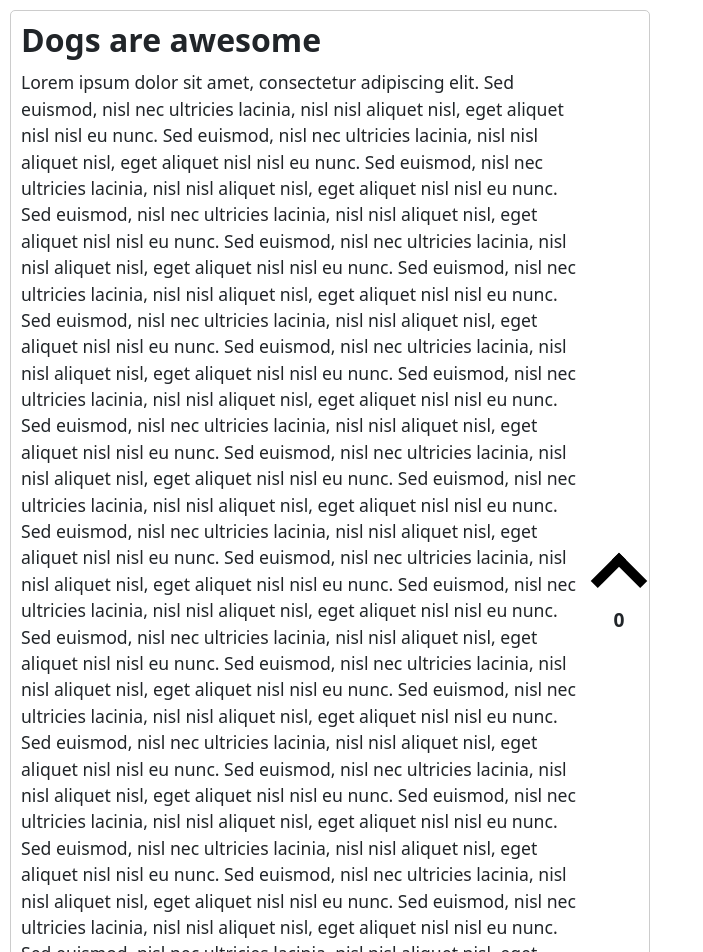
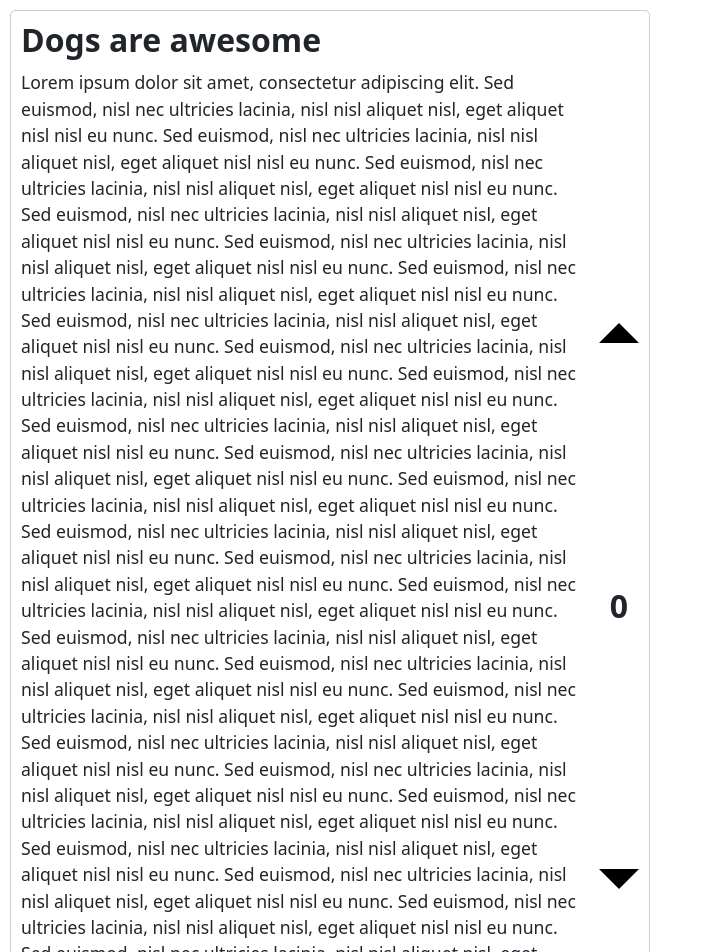
Before and after one commit to teodorpenevski/forum, an Angular app: page / in a window 1280 px wide. Shown: the top 952 px of the page, without its empty margins (0-703 px from the left). Built offline with nearby package versions, Linux system fonts and the light colour scheme.

Commit message:
Created a separate component for the voting box, to be able to put it both in posts in comments without having redundant code.

```diff
--- a/src/app/app.module.ts
+++ b/src/app/app.module.ts
@@ -8,6 +8,7 @@ import { TagComponent } from './tag/tag.component';
 import { CommentComponent } from './comment/comment.component';
 import { UserComponent } from './user/user.component';
 import { AppRoutingModule } from './app-routing.module';
+import { VoteComponent } from './vote/vote.component';
 
 @NgModule({
   declarations: [
@@ -15,7 +16,8 @@ import { AppRoutingModule } from './app-routing.module';
     PostComponent,
     TagComponent,
     CommentComponent,
-    UserComponent
+    UserComponent,
+    VoteComponent
   ],
   imports: [
     BrowserModule,
--- a/src/app/post/post.component.css
+++ b/src/app/post/post.component.css
@@ -6,44 +6,6 @@
   padding: 10px;
   border: 1px solid #ccc;
   border-radius: 5px;
-}
-
-.post-likes {
-  display: flex;
-  text-align: center;
-  flex-direction: column;
-  justify-content: center;
-  align-content: center;
-  gap: 5px;
-  margin: 10px 0;
-  width: 50rem;
-}
-
-.like-element {
-  display: inline-block;
-  border: solid black;
-  border-width: 0 10px 10px 0;
-  padding: 3px;
-  transform: rotate(-135deg);
-  width: 2.5em;
-  height: 2.5em;
-}
-
-.liked {
-  border-color: red;
-}
-
-.like-element:hover {
-  border-color: #666666;
-}
-
-.liked:hover {
-  border-color: darkred;
-}
-
-.vote-count {
-  font-size: 1.2em;
-  font-weight: bold;
 }
 
 .title {
--- a/src/app/post/post.component.html
+++ b/src/app/post/post.component.html
@@ -13,8 +13,5 @@
       <p class="edit-time" *ngIf="lastEditedDate">last edit on {{ lastEditedDate }}</p>
     </div>
   </div>
-  <div class="post-likes">
-    <span class="like-element" (click)="like()" [ngClass]="{'liked': isLiked}"></span>
-    <p class="vote-count">{{ likesCount }}</p>
-  </div>
+  <app-vote></app-vote>
 </div>
--- a/src/app/post/post.component.ts
+++ b/src/app/post/post.component.ts
@@ -1,4 +1,7 @@
-import { Component} from '@angular/core';
+import { Component } from '@angular/core';
+
+import { VoteComponent } from "../vote/vote.component";
+
 @Component({
   selector: 'app-post',
   templateUrl: './post.component.html',
--- /dev/null
+++ b/src/app/vote/vote.component.css
@@ -0,0 +1,38 @@
+.vote-box {
+  display: flex;
+  flex-direction: column;
+  justify-content: space-evenly;
+  height: 100%;
+  text-align: center;
+  font-size: 2em;
+  font-weight: bold;
+}
+
+.up-vote {
+  width: 0;
+  height: 0;
+  border-left: 20px solid transparent;
+  border-right: 20px solid transparent;
+  border-bottom: 20px solid black;
+}
+
+.down-vote {
+  width: 0;
+  height: 0;
+  border-left: 20px solid transparent;
+  border-right: 20px solid transparent;
+  border-top: 20px solid black;
+}
+
+.down-vote.clicked {
+  border-top: 20px solid red;
+}
+
+.up-vote.clicked {
+  border-bottom: 20px solid red;
+}
+
+.vote-count {
+  margin: 0;
+  padding: 0;
+}
--- /dev/null
+++ b/src/app/vote/vote.component.html
@@ -0,0 +1,9 @@
+<div class="vote-box">
+  <div>
+    <span class="up-vote" (click)="upvote()" [ngClass]="{'clicked' : isUpvotedOrDownvoted === 1}"></span>
+  </div>
+  <p class="vote-count">{{ voteCount }}</p>
+  <div>
+    <span class="down-vote" (click)="downvote()" [ngClass]="{'clicked' : isUpvotedOrDownvoted === -1}"></span>
+  </div>
+</div>
--- /dev/null
+++ b/src/app/vote/vote.component.ts
@@ -0,0 +1,46 @@
+import { Component } from '@angular/core';
+
+@Component({
+  selector: 'app-vote',
+  templateUrl: './vote.component.html',
+  styleUrls: ['./vote.component.css']
+})
+
+export class VoteComponent {
+  isUpvotedOrDownvoted: number = 0;
+  voteCount: number = 0;
+
+  constructor() { }
+
+  ngOnInit() {
+
+  }
+
+  upvote() {
+    if (this.isUpvotedOrDownvoted === 1) {
+      this.isUpvotedOrDownvoted = 0;
+      this.voteCount--;
+    } else if (this.isUpvotedOrDownvoted === 0) {
+      this.isUpvotedOrDownvoted = 1;
+      this.voteCount++;
+    }
+    else {
+      this.isUpvotedOrDownvoted = 1;
+      this.voteCount += 2;
+    }
+  }
+
+  downvote() {
+    if (this.isUpvotedOrDownvoted === -1) {
+      this.isUpvotedOrDownvoted = 0;
+      this.voteCount++;
+    } else if (this.isUpvotedOrDownvoted === 0) {
+      this.isUpvotedOrDownvoted = -1;
+      this.voteCount--;
+    }
+    else {
+      this.isUpvotedOrDownvoted = -1;
+      this.voteCount -= 2;
+    }
+  }
+}
```
Also changed, not shown: 1 other file (tests, documents, lock files or other folders).
